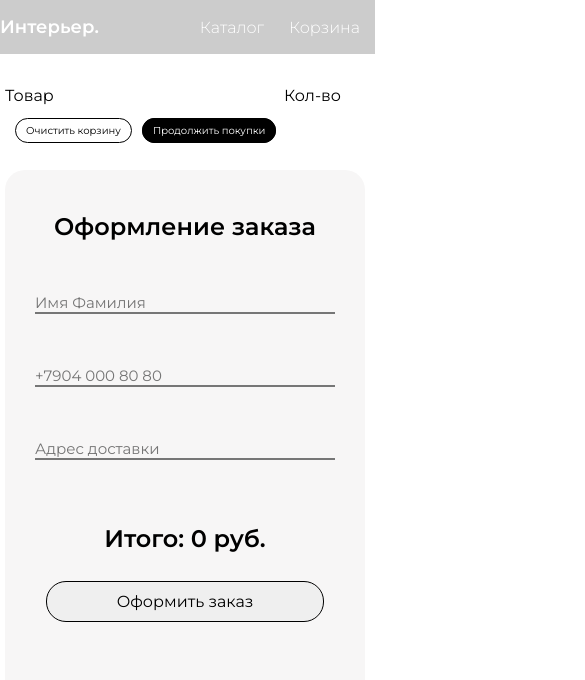
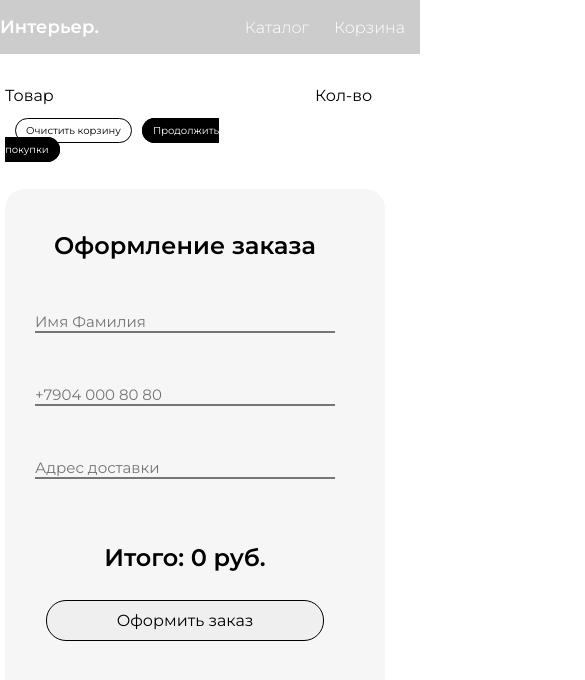
Before and after one commit to SultanHasanov/shop-interior, a React (Create React App) app: page /cart in a window 390 px wide. Shown: the top 680 px of the page, 585 px wide, since content can reach past the window. Built offline with nearby package versions, Linux system fonts and the light colour scheme.

Commit message:
Пофиксил адаптив в корзине

```diff
--- a/src/components/CartItem/cartitem.module.sass
+++ b/src/components/CartItem/cartitem.module.sass
@@ -1,6 +1,7 @@
 .product
     margin-top: 25px
     display: flex
+    width: 400px
 
     margin-bottom: 32px
     img
@@ -20,21 +21,25 @@
         display: flex
         justify-content: space-between
         flex-direction: column
-    @media( max-width:  411px)
+    @media( max-width:  420px)
         .desc_body
             height: 150px
+            margin: 0 50px 0 10px
     .desc_count
         width: 65%
         display: flex
         justify-content: space-between
-    @media( max-width:  411px)
+    @media( max-width:  420px)
         .desc_count
-            width: 40%
+            width: 100%
 
 hr
     width: 786px
     height: 0px
     border: 0.5px solid #CACDD8
+@media( max-width: 420px )
+    hr
+        width: 410px
 
 .icon_plus
     width: 10px
@@ -61,6 +66,8 @@ hr
     display: flex
     justify-content: space-evenly
     align-items: center
+
+
     .icon_body
         display: flex
         flex-direction: column
@@ -79,7 +86,7 @@ hr
     justify-content: space-between
     width: 200px
 
-@media ( max-width: 411px )
+@media ( max-width: 420px )
     .product
         img
             display: none
--- a/src/components/Content/content.module.sass
+++ b/src/components/Content/content.module.sass
@@ -41,15 +41,15 @@
         img
             width: 300px
             height: 250px
-@media ( max-width: 411px )
+@media ( max-width: 420px )
         .card
             .iconFavorites
                 left: 25%
-@media ( max-width: 411px )
+@media ( max-width: 420px )
         .card
             .iconFavorites
                 left: 25%
-@media ( max-width: 411px )
+@media ( max-width: 420px )
         .card
             .iconCart
                 left: 18%
--- a/src/components/Header/header.module.sass
+++ b/src/components/Header/header.module.sass
@@ -17,7 +17,7 @@
             font-size: 36px
             font-weight: 600
             color: #FFFFFF
-        @media ( max-width: 411px )
+        @media ( max-width: 420px )
             span
                 font-size: 18px
     .navigation
@@ -26,14 +26,14 @@
             font-size: 16px
             font-weight: 300
             color: #FFFFFF
-    @media ( max-width: 411px )
+    @media ( max-width: 420px )
         .navigation
             span
                 margin-right: 15px
                 margin-left: 10px
 
 
-@media ( max-width: 411px )
+@media ( max-width: 420px )
     .navbar
-        width: 375px
+        width: 420px
         margin: 0
--- a/src/components/Sort/sort.module.sass
+++ b/src/components/Sort/sort.module.sass
@@ -11,11 +11,11 @@
         border: 1px solid #C4C4C4
         border-radius: 20px
 
-@media (max-width: 411px)
+@media (max-width: 420px)
     .sort
         select
             position: absolute
             width: 288px
             height: 38px
-            left: 45px
+            left: 68px
             top: 109px
--- a/src/sass/pages/cart.module.sass
+++ b/src/sass/pages/cart.module.sass
@@ -3,7 +3,6 @@
     justify-content: space-between
     width: 1200px
     margin: 0 150px
-
 
     .order
         width: 30%
@@ -11,6 +10,9 @@
         margin-top: 32px
         background: #F7F6F6
         border-radius: 20px
+    @media( max-width: 420px)
+        .order
+            width: 100%
 
 form
     height: 556px
@@ -52,9 +54,9 @@ form
     display: flex
     justify-content: space-between
     margin-bottom: 14px
-@media (max-width: 411px)
+@media (max-width: 420px)
     .header_cart
-        width: 40%
+        width: 138%
 
 .product_body
     width: 70%
@@ -70,7 +72,7 @@ form
     margin-left: 10px
     font-weight: 400
     font-size: 14px
-@media (max-width: 411px)
+@media (max-width: 420px)
     .nav_footer
         padding: 5px 10px 5px 10px
         font-size: 10px
@@ -87,7 +89,7 @@ form
     font-size: 14px
     color: white
     background-color: black
-@media (max-width: 411px)
+@media (max-width: 420px)
     .nav_footer_2
         padding: 5px 10px 5px 10px
         font-size: 10px
@@ -95,12 +97,12 @@ form
 a
     text-decoration: none
 
-
 @media (max-width: 820px)
     .cart_body
         display: flex
         flex-direction: column
 
-@media (max-width: 411px)
+@media (max-width: 420px)
     .cart_body
         margin: 0 5px
+        width: auto
--- a/src/sass/pages/catalog.module.sass
+++ b/src/sass/pages/catalog.module.sass
@@ -7,7 +7,7 @@
     grid-column-gap: 30px
     grid-row-gap: 20px
 
-@media (max-width: 411px)
+@media (max-width: 420px)
     .content
         grid-template-columns: repeat(1, 1fr)
-        margin: 106px 5px 0 40px
+        margin: 106px 15px 0 62px
```
